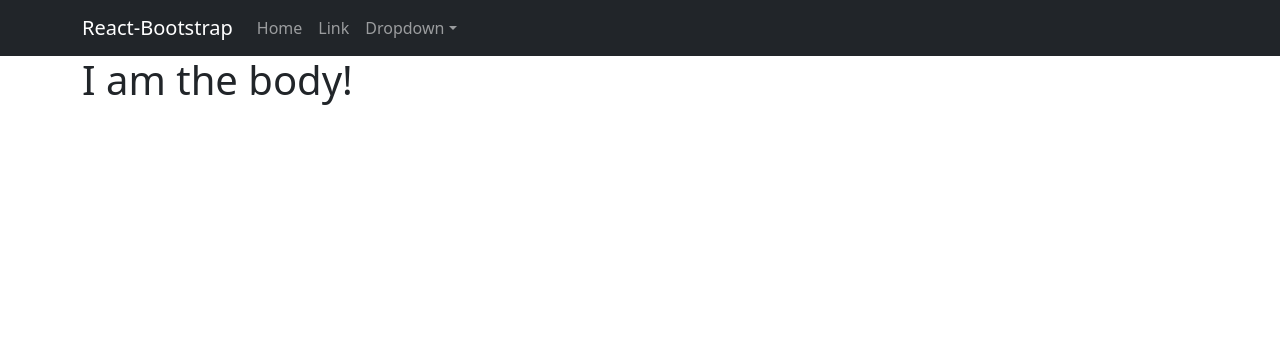
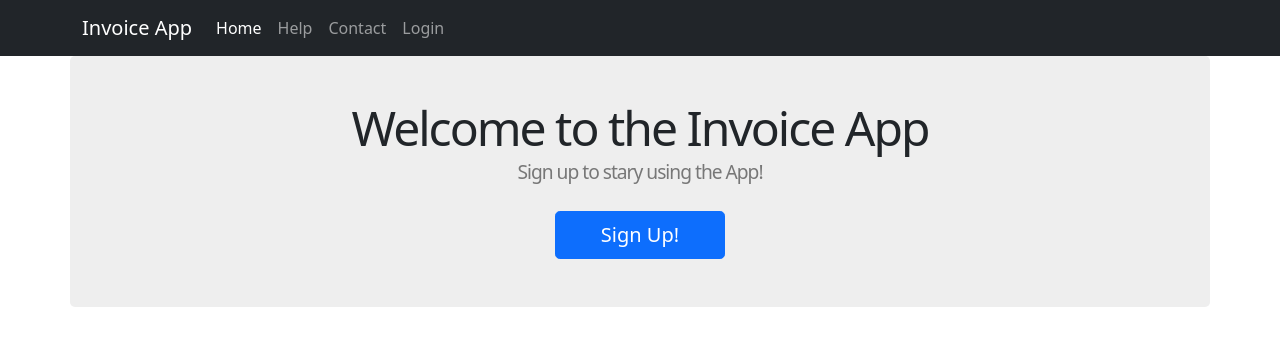
Before and after one commit to svanardenne/invoice_app_mern, a React (Create React App) app in the folder client/: page / in a window 1280 px wide. Shown: the top 346 px of the page. Built offline with nearby package versions, Linux system fonts and the light colour scheme.

Commit message:
Added Basic navbar layout and created signed-out home page jumbotron

```diff
--- a/client/package.json
+++ b/client/package.json
@@ -10,6 +10,7 @@
     "react": "^17.0.2",
     "react-bootstrap": "^2.2.1",
     "react-dom": "^17.0.2",
+    "react-router-bootstrap": "^0.26.1",
     "react-router-dom": "^6.2.2",
     "react-scripts": "5.0.0",
     "web-vitals": "^2.1.4"
--- a/client/src/Layout.js
+++ b/client/src/Layout.js
@@ -1,4 +1,5 @@
 import React from "react";
+import { Link } from "react-router-dom";
 import { Container } from "react-bootstrap";
 
 import Navbar from "./components/Navbar";
@@ -8,7 +9,18 @@ const Layout = () => {
     <React.Fragment>
       <Navbar />
       <Container>
-        <h1>I am the body!</h1>
+        <div className="jumbotron row justify-content-center">
+          <div className="center">
+            <h1>Welcome to the Invoice App</h1>
+            <h2>Sign up to stary using the App!</h2>
+          </div>
+          <Link
+            className="btn btn-lg btn-primary col-md-3 col-lg-2"
+            to="/signup"
+          >
+            Sign Up!
+          </Link>
+        </div>
       </Container>
     </React.Fragment>
   );
--- a/client/src/components/Navbar.js
+++ b/client/src/components/Navbar.js
@@ -1,26 +1,28 @@
 import { Navbar, Container, Nav, NavDropdown } from "react-bootstrap";
+import { LinkContainer } from "react-router-bootstrap";
 
 const NavMenu = () => {
   return (
     <Navbar bg="dark" variant="dark" expand="lg">
       <Container>
-        <Navbar.Brand href="#home">React-Bootstrap</Navbar.Brand>
+        <LinkContainer to="/">
+          <Navbar.Brand>Invoice App</Navbar.Brand>
+        </LinkContainer>
         <Navbar.Toggle aria-controls="basic-navbar-nav" />
         <Navbar.Collapse id="basic-navbar-nav">
           <Nav className="me-auto">
-            <Nav.Link href="#home">Home</Nav.Link>
-            <Nav.Link href="#link">Link</Nav.Link>
-            <NavDropdown title="Dropdown" id="basic-nav-dropdown">
-              <NavDropdown.Item href="#action/3.1">Action</NavDropdown.Item>
-              <NavDropdown.Item href="#action/3.2">
-                Another action
-              </NavDropdown.Item>
-              <NavDropdown.Item href="#action/3.3">Something</NavDropdown.Item>
-              <NavDropdown.Divider />
-              <NavDropdown.Item href="#action/3.4">
-                Separated link
-              </NavDropdown.Item>
-            </NavDropdown>
+            <LinkContainer to="/">
+              <Nav.Link>Home</Nav.Link>
+            </LinkContainer>
+            <LinkContainer to="/help">
+              <Nav.Link>Help</Nav.Link>
+            </LinkContainer>
+            <LinkContainer to="/contact">
+              <Nav.Link>Contact</Nav.Link>
+            </LinkContainer>
+            <LinkContainer to="/login">
+              <Nav.Link>Login</Nav.Link>
+            </LinkContainer>
           </Nav>
         </Navbar.Collapse>
       </Container>
--- a/client/src/index.js
+++ b/client/src/index.js
@@ -2,6 +2,7 @@ import React from "react";
 import ReactDOM from "react-dom";
 import App from "./App";
 import "bootstrap/dist/css/bootstrap.min.css";
+import "./styles/index.scss";
 
 ReactDOM.render(
   <React.StrictMode>
--- /dev/null
+++ b/client/src/styles/index.scss
@@ -0,0 +1,69 @@
+/* mixins, variables, etc. */
+
+$gray-medium-light: #eaeaea;
+
+@mixin box_sizing {
+  -moz-box-sizing: border-box;
+  -webkit-box-sizing: border-box;
+  box-sizing: border-box;
+}
+
+/* universal */
+
+section {
+  overflow: auto;
+}
+
+textarea {
+  resize: vertical;
+}
+
+.center {
+  text-align: center;
+}
+
+.center h1 {
+  margin-bottom: 10px;
+}
+
+/* typography */
+
+h1,
+h2,
+h3,
+h4,
+h5,
+h6 {
+  line-height: 1;
+}
+
+h1 {
+  font-size: 3em;
+  letter-spacing: -2px;
+  margin-bottom: 30px;
+  text-align: center;
+}
+
+h2 {
+  font-size: 1.2em;
+  letter-spacing: -1px;
+  margin-bottom: 30px;
+  text-align: center;
+  font-weight: normal;
+  color: #777;
+}
+
+p {
+  font-size: 1.1em;
+  line-height: 1.7em;
+}
+
+/* Home Page */
+.jumbotron {
+  background-color: #eeeeee;
+  padding-left: 60px;
+  padding-right: 60px;
+  padding-top: 48px;
+  padding-bottom: 48px;
+  border-radius: 5px;
+}
```
Also changed, not shown: 1 other file (tests, documents, lock files or other folders).
